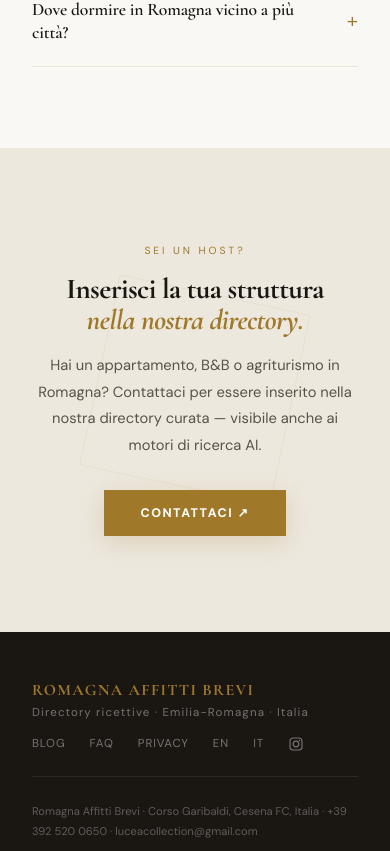
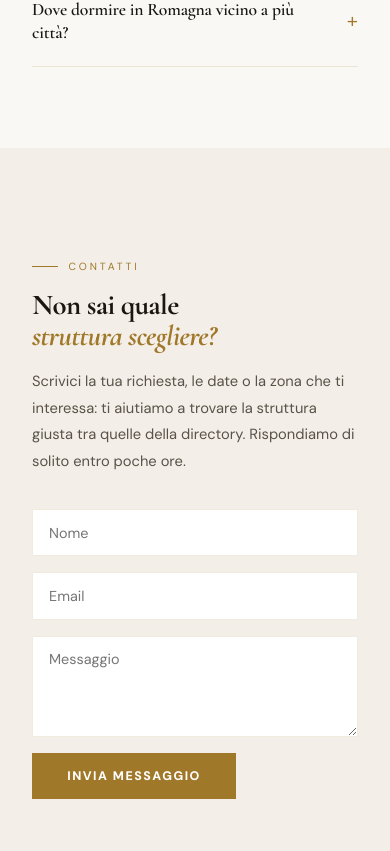
Before and after one commit to vittorionegri68-alt/romagna-affiti-brevi, a React (Vite) app: page / in a window 390 px wide. Shown: the part 8649-9500 px from the top of the page. Built offline with nearby package versions, Linux system fonts and the light colour scheme.

Commit message:
Add files via upload

```diff
--- a/src/App.jsx
+++ b/src/App.jsx
@@ -67,6 +67,7 @@ function Nav() {
     { label: "Strutture", href: "#strutture" },
     { label: "Blog", href: "#blog" },
     { label: "FAQ", href: "#faq" },
+    { label: "Contatti", href: "#contatti" },
     { label: "Chi Siamo", href: "/chi-siamo.html" },
     { label: "EN", href: "https://www.romagna-short-stay.com/" },
     { label: "IT", href: "https://www.romagna-affitti-brevi.it/" },
@@ -689,6 +690,99 @@ function CtaBanner() {
   );
 }
 
+function Contatti() {
+  const [sending, setSending] = useState(false);
+  const [sent, setSent] = useState(false);
+  const [error, setError] = useState(false);
+
+  async function handleSubmit(e) {
+    e.preventDefault();
+    const form = e.target;
+    if (form.website.value) { setSent(true); return; } // honeypot: bot, finge successo
+    const payload = {
+      name: form.name.value.trim(),
+      email: form.email.value.trim(),
+      message: form.message.value.trim(),
+      website: "",
+      source: location.hostname + location.pathname,
+    };
+    try {
+      setSending(true);
+      setError(false);
+      const res = await fetch("/api/lead", {
+        method: "POST",
+        headers: { "Content-Type": "application/json" },
+        body: JSON.stringify(payload),
+      });
+      if (!res.ok) throw new Error("bad status");
+      setSent(true);
+      form.reset();
+    } catch (err) {
+      setError(true);
+    } finally {
+      setSending(false);
+    }
+  }
+
+  const inputStyle = {
+    width: "100%",
+    padding: "0.85rem 1rem",
+    fontFamily: "'DM Sans',sans-serif",
+    fontSize: "0.9rem",
+    color: C.text,
+    background: "#fff",
+    border: `1.5px solid ${C.border}`,
+    outline: "none",
+    transition: "border-color 0.2s",
+  };
+
+  return (
+    <section id="contatti" style={{ background: C.bg2, padding: "7rem 2rem" }}>
+      <div style={{ maxWidth: 640, margin: "0 auto" }}>
+        <Reveal>
+          <div style={{ fontSize: "0.65rem", letterSpacing: "0.28em", color: C.gold, textTransform: "uppercase", fontFamily: "'DM Sans',sans-serif", marginBottom: "1rem", display: "flex", alignItems: "center", gap: "0.65rem" }}>
+            <span style={{ width: 26, height: 1, background: C.gold, display: "inline-block" }} /> Contatti
+          </div>
+          <h2 style={{ fontFamily: "'Cormorant Garamond','Playfair Display',serif", fontSize: "clamp(1.8rem,3.5vw,3rem)", color: C.text, fontWeight: 700, lineHeight: 1.1, marginBottom: "1rem", letterSpacing: "-0.02em" }}>
+            Non sai quale<br /><span style={{ color: C.gold, fontStyle: "italic" }}>struttura scegliere?</span>
+          </h2>
+          <p style={{ fontSize: "0.92rem", color: C.textMid, lineHeight: 1.8, fontFamily: "'DM Sans',sans-serif", marginBottom: "2.2rem" }}>
+            Scrivici la tua richiesta, le date o la zona che ti interessa: ti aiutiamo a
+            trovare la struttura giusta tra quelle della directory. Rispondiamo di solito
+            entro poche ore.
+          </p>
+
+          {sent ? (
+            <div style={{ padding: "1.5rem", background: "#fff", border: `1.5px solid ${C.gold}`, fontFamily: "'DM Sans',sans-serif", fontSize: "0.92rem", color: C.text }}>
+              Messaggio inviato. Ti risponderemo il prima possibile.
+            </div>
+          ) : (
+            <form onSubmit={handleSubmit} style={{ display: "flex", flexDirection: "column", gap: "1rem" }}>
+              <input type="text" name="website" tabIndex={-1} autoComplete="off" aria-hidden="true"
+                style={{ position: "absolute", left: "-9999px", width: 1, height: 1, opacity: 0 }} />
+              <input type="text" name="name" placeholder="Nome" required style={inputStyle} />
+              <input type="email" name="email" placeholder="Email" required style={inputStyle} />
+              <textarea name="message" placeholder="Messaggio" rows={4} required style={{ ...inputStyle, resize: "vertical" }} />
+              <button type="submit" disabled={sending}
+                style={{ alignSelf: "flex-start", background: C.gold, color: "#fff", padding: "0.95rem 2.2rem", fontSize: "0.78rem", fontWeight: 800, letterSpacing: "0.12em", textTransform: "uppercase", border: "none", cursor: sending ? "default" : "pointer", opacity: sending ? 0.7 : 1, fontFamily: "'DM Sans',sans-serif", transition: "all 0.25s" }}
+                onMouseEnter={e => { if (!sending) e.currentTarget.style.background = "#8a6520"; }}
+                onMouseLeave={e => { e.currentTarget.style.background = C.gold; }}>
+                {sending ? "Invio in corso…" : "Invia messaggio"}
+              </button>
+              {error && (
+                <div style={{ fontFamily: "'DM Sans',sans-serif", fontSize: "0.82rem", color: "#b4453a" }}>
+                  Non siamo riusciti a inviare il messaggio. Riprova, oppure scrivici
+                  direttamente a luceacollection@gmail.com.
+                </div>
+              )}
+            </form>
+          )}
+        </Reveal>
+      </div>
+    </section>
+  );
+}
+
 // ── Footer ────────────────────────────────────────────────────────────────────
 function Footer() {
   return (
@@ -709,6 +803,7 @@ function Footer() {
             {[
               { label: "Blog", href: "#blog" },
               { label: "FAQ", href: "#faq" },
+              { label: "Contatti", href: "#contatti" },
               { label: "Privacy", href: "/privacy.html" },
               { label: "EN", href: "https://www.romagna-short-stay.com/" },
               { label: "IT", href: "https://www.romagna-affitti-brevi.it/" },
@@ -810,6 +905,7 @@ export default function App() {
       <BlogSection />
       <DiagonalDivider flip />
       <QandASection />
+      <Contatti />
       <CtaBanner />
       <Footer />
 
```
